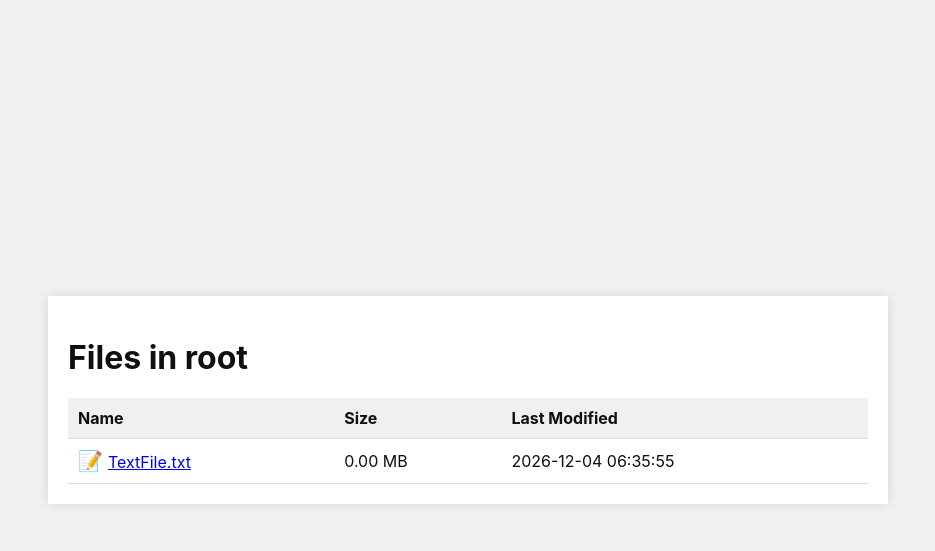
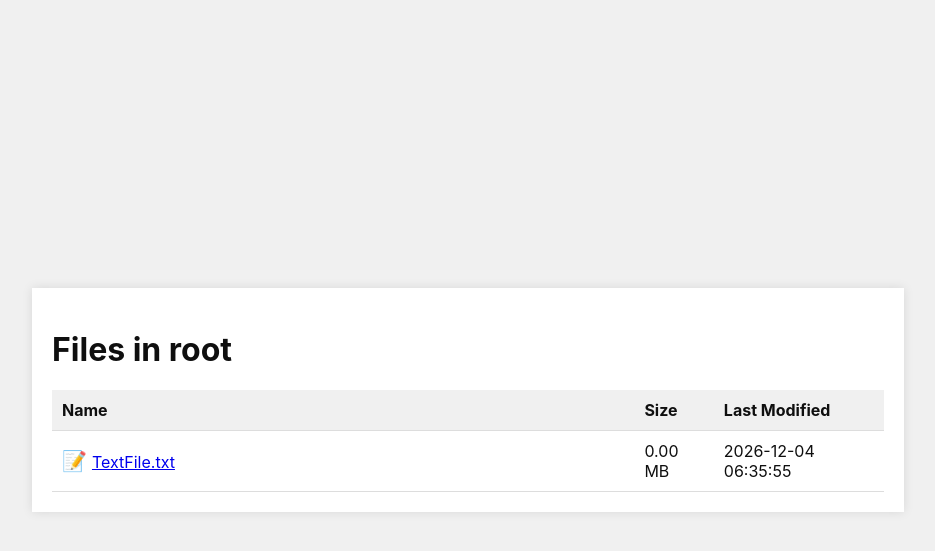
Before and after one commit to Krosseye/Serfile, a Flask app: page / in a window 1280 px wide. Shown: the top 551 px of the page, without its empty margins (172-1107 px from the left). Run offline with Flask 3, Linux system fonts and the light colour scheme.

Commit message:
fix cell overflow when file name long

```diff
--- a/static/assets/style.css
+++ b/static/assets/style.css
@@ -19,8 +19,7 @@ body {
   background-color: var(--background-color);
 }
 .container {
-  width: 80%;
-  max-width: 800px;
+  width: 65%;
   margin: 50px auto;
   padding: 20px;
   background-color: white;
@@ -38,6 +37,11 @@ td {
   padding: 10px;
   border-bottom: 1px solid #ddd;
 }
+
+td:first-child {
+  width: 70%;
+}
+
 th {
   background-color: #f0f0f0;
   text-align: left;
```
